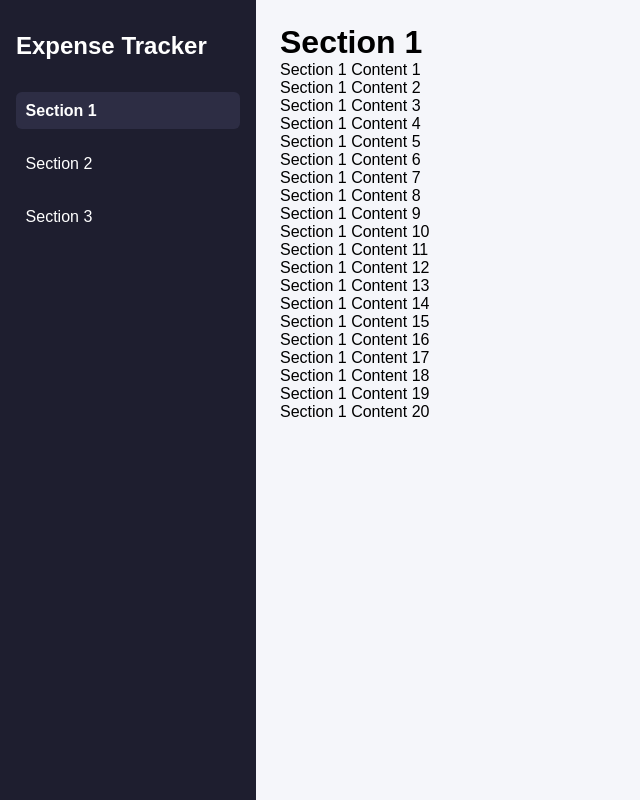
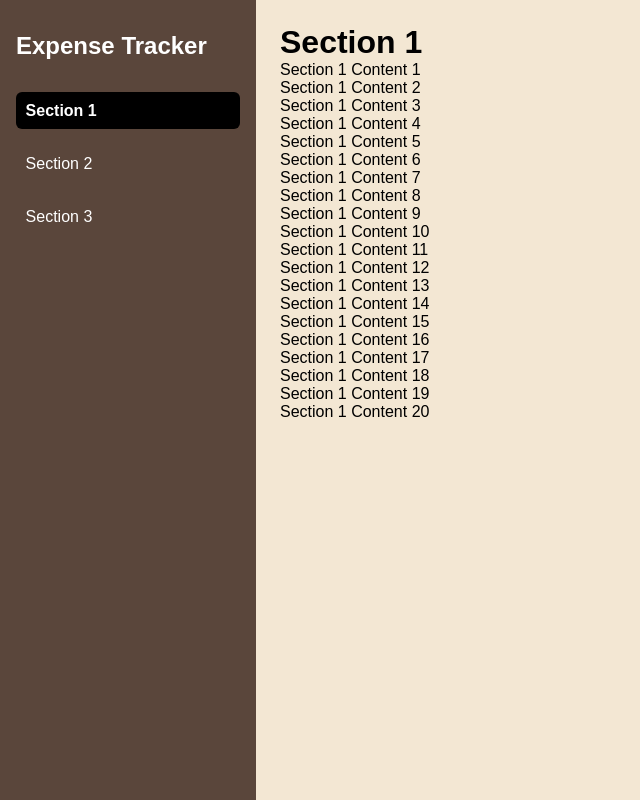
Before and after one commit to codewithashishKumar/assettrack-app, a React (Vite) app: page / in a window 1280 px wide. Shown: the whole page, without its empty margins (0-640 px from the left). Built offline with nearby package versions, Linux system fonts and the light colour scheme.

Commit message:
folder structure added

```diff
--- a/src/styles/AppLayout.css
+++ b/src/styles/AppLayout.css
@@ -9,19 +9,28 @@
     padding: 24px;
     overflow-y: auto;
     height: 100vh;
+    background-color: #F3E7D3;
 }
 
-@media (min-width: 1200px) {
+@media (min-width: 768px) and (max-width: 1199px) {
+
+    .main-content {
+        margin-left: 240px;
+        width: calc(100% - 240px);
+    }
+}
+
+@media (min-width: 1200px) and (max-width: 1439px) {
     .main-content {
         margin-left: 20%;
         width: 80%;
     }
 }
 
-@media (max-width: 1023px) and (min-width: 768px) {
+@media (min-width: 1440px) {
     .main-content {
-        margin-left: 240px;
-        width: calc(100% - 240px);
+        margin-left: 18%;
+        width: 82%;
     }
 }
 
@@ -31,4 +40,5 @@
         width: 100%;
         padding-top: 80px;
     }
+
 }
--- a/src/styles/Sidebar.css
+++ b/src/styles/Sidebar.css
@@ -1,6 +1,6 @@
 .sidebar {
     width: 260px;
-    background-color: #1e1e2f;
+    background-color: #5A463B;
     color: white;
     padding: 2rem 1rem;
     position: fixed;
@@ -24,11 +24,11 @@
 }
 
 .sidebar li:hover {
-    background-color: #2d2d44;
+    background-color: #000;
 }
 
 .sidebar li.active {
-    background-color: #2d2d44;
+    background-color: #000;
     font-weight: 600;
 }
 
@@ -72,19 +72,46 @@
     }
 }
 
+@media (min-width: 768px) and (max-width: 1199px) {
+    .sidebar {
+        width: 240px;
+    }
+
+    .main-content {
+        margin-left: 240px;
+        width: calc(100% - 240px);
+    }
+}
+
+@media (min-width: 1200px) and (max-width: 1439px) {
+    .sidebar {
+        width: 20%;
+    }
+
+    .main-content {
+        margin-left: 20%;
+        width: 80%;
+    }
+}
+
 @media (min-width: 1440px) {
     .sidebar {
         width: 18%;
     }
-}
 
-@media (min-width: 768px) and (max-width: 1199px) {
-    .sidebar {
-        width: 240px;
+    .main-content {
+        margin-left: 18%;
+        width: 82%;
     }
 }
 
 @media (max-width: 767px) {
+    .main-content {
+        margin-left: 0;
+        width: 100%;
+        padding-top: 80px;
+    }
+
     .mobile-header {
         display: flex;
     }
```
